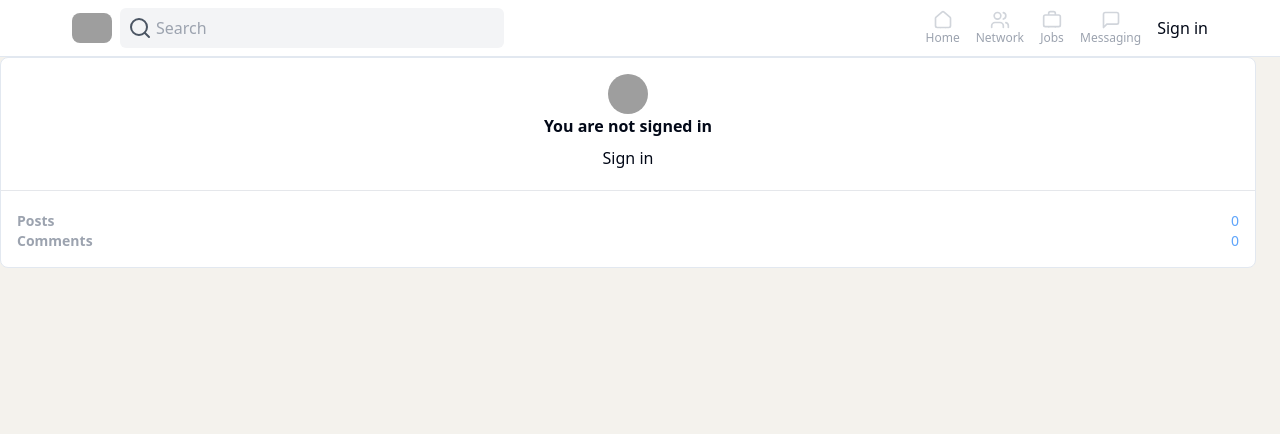
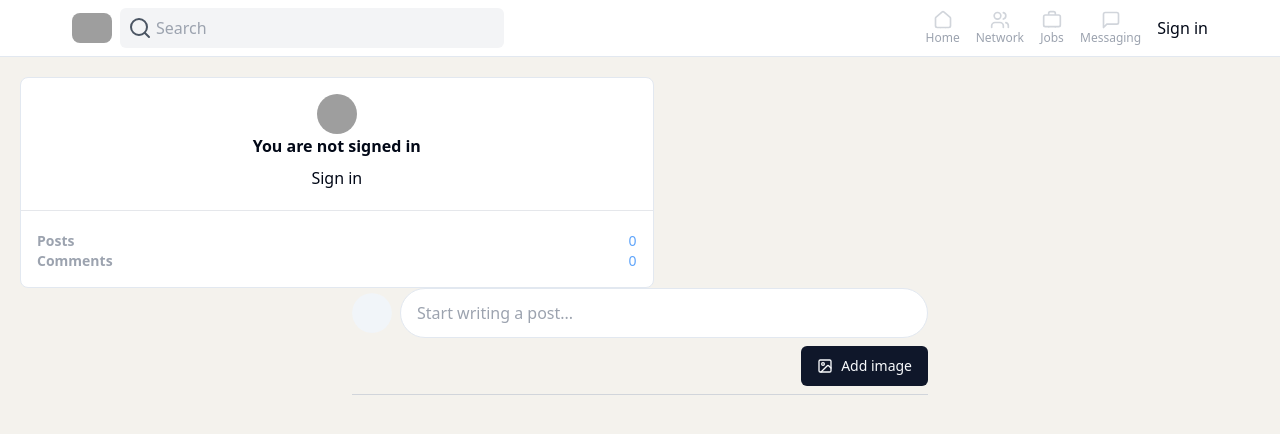
Before and after one commit to michaelwijanto/linkedin-clone, a Next.js app: page / in a window 1280 px wide. Shown: the top 434 px of the page. Built offline with nearby package versions, Linux system fonts and the light colour scheme; no server answers; grey boxes are pictures that could not be loaded.

Commit message:
initial post form

```diff
--- a/app/page.tsx
+++ b/app/page.tsx
@@ -1,19 +1,21 @@
+import PostForm from "@/components/PostForm";
 import UserInformation from "@/components/UserInformation";
 import Image from "next/image";
 
 export default function Home() {
   return (
-    <div className="grid">
-      <section>
+    <div className="grid gird-cols-8 mt-5 sm:px-5">
+      <section className="hidden md:inline md:col-span-2">
         <UserInformation />
       </section>
 
-      <section>
+      <section className="col-span-full md:col-span-6 xl:col-span-4 xl:max-w-xl mx-auto w-full">
         {/* PostForm */}
+        <PostForm />
         {/* PostFeed */}
       </section>
 
-      <section>
+      <section className="gidden xl:inline justify-center col-span-2">
         {/* Widget */}
       </section>
     </div>
--- /dev/null
+++ b/components/PostForm.tsx
@@ -0,0 +1,86 @@
+"use client";
+
+import { useUser } from "@clerk/nextjs";
+import { Avatar, AvatarFallback, AvatarImage } from "./ui/avatar";
+import { Button } from "./ui/button";
+import { ImageIcon, XIcon } from "lucide-react";
+import { useRef, useState } from "react";
+
+function PostForm() {
+  const { user } = useUser();
+  const ref = useRef<HTMLFormElement>(null);
+  const fileInputRef = useRef<HTMLInputElement>(null);
+  const [preview, setPreview] = useState<string | null>(null);
+
+  const handleImageChange = (event: React.ChangeEvent<HTMLInputElement>) => {
+    const file = event.target.files?.[0];
+    if (file) {
+      setPreview(URL.createObjectURL(file));
+    }
+  };
+
+  return (
+    <div>
+      <form ref={ref} action="">
+        <div className="flex items-center space-x-2">
+          <Avatar>
+            <AvatarImage src={user?.imageUrl} />
+            <AvatarFallback>
+              {user?.firstName?.charAt(0)}
+              {user?.lastName?.charAt(0)}
+            </AvatarFallback>
+          </Avatar>
+          <input
+            type="text"
+            name="postInput"
+            placeholder="Start writing a post..."
+            className="flex-1 outline-none rounded-full py-3 px-4 border"
+          />
+
+          <input
+            ref={fileInputRef}
+            type="file"
+            name="image"
+            accept="image/*"
+            hidden
+            onChange={handleImageChange}
+          />
+
+          <button type="submit" hidden>
+            Post
+          </button>
+        </div>
+
+        {/* Preview conditional check */}
+        {preview && (
+          <div className="mt-3">
+            <img src={preview} alt="Preview" className="w-full object-cover" />
+          </div>
+        )}
+
+        <div className="flex justify-end mt-2 space-x-2">
+          <Button type="button" onClick={() => fileInputRef.current?.click()}>
+            <ImageIcon className="mr-2" size={16} color="currentColor" />
+            {preview ? "Change" : "Add"} image
+          </Button>
+
+          {/* Add a remove preview button */}
+          {preview && (
+            <Button
+              variant="outline"
+              type="button"
+              onClick={() => setPreview(null)}
+            >
+              <XIcon className="mr-2" size={16} color="currentColor" />
+              Remove image
+            </Button>
+          )}
+        </div>
+      </form>
+
+      <hr className="mt-2 border-gray-300" />
+    </div>
+  );
+}
+
+export default PostForm;
```
